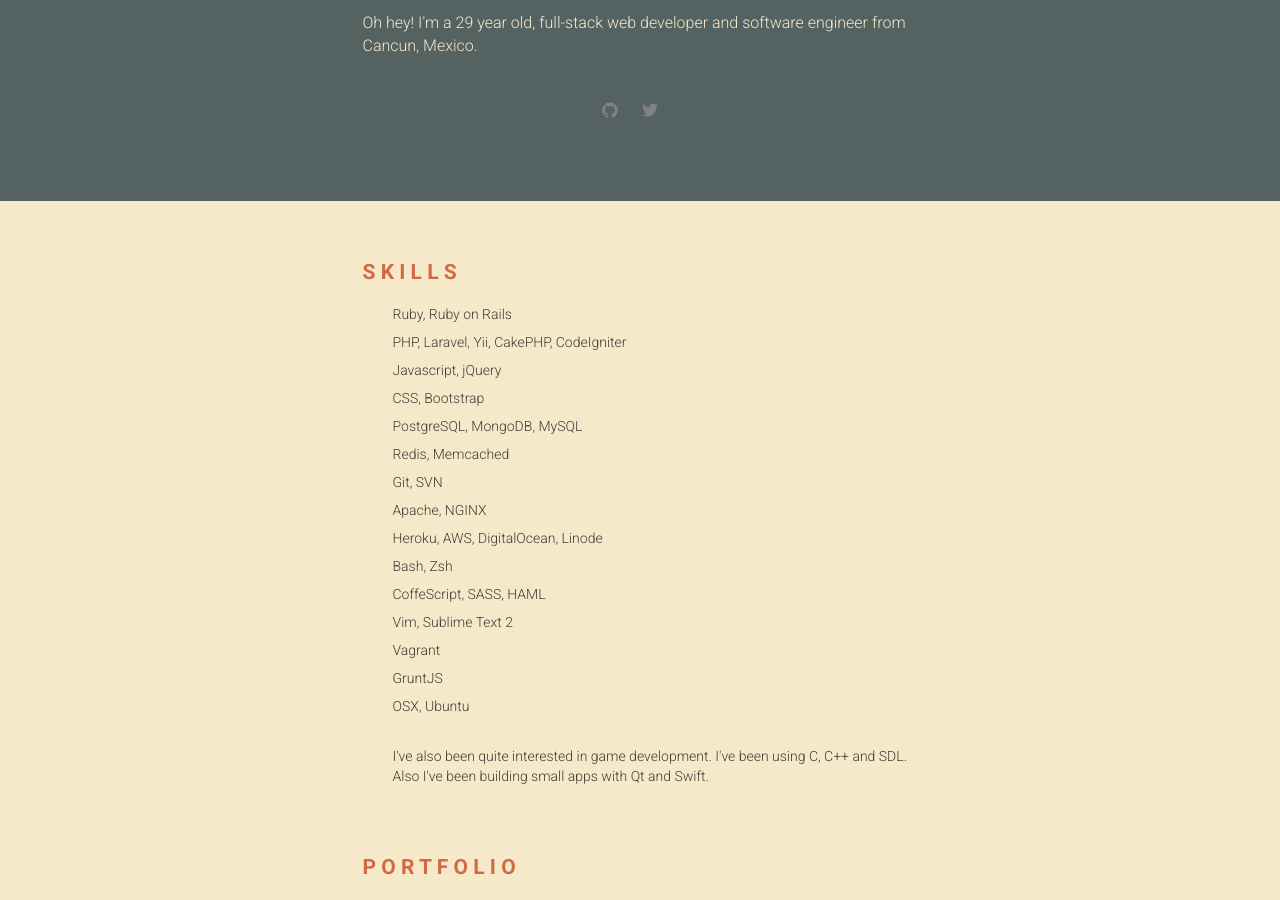
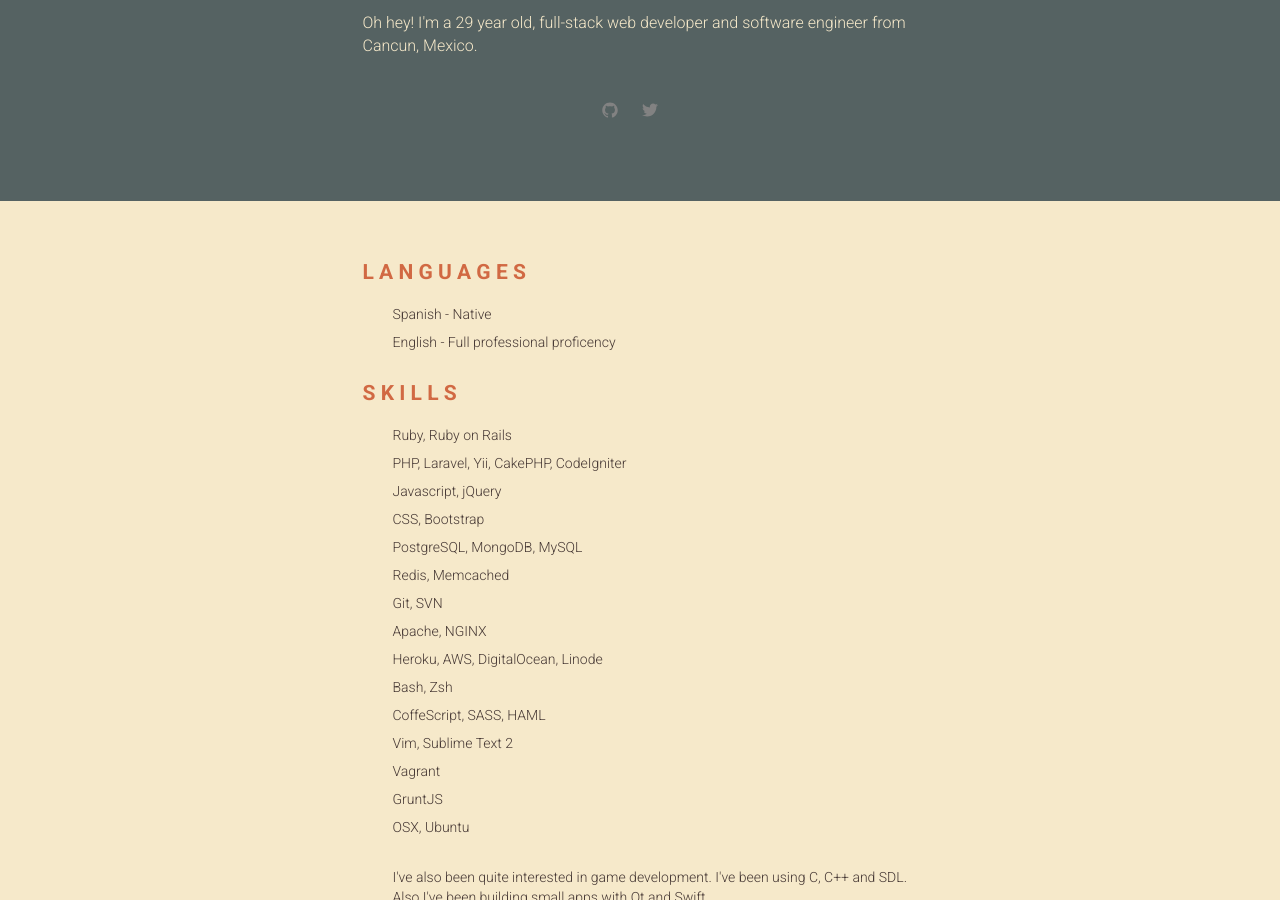
Before and after one commit to aldoutrera/aldoutrera.github.io, a Jekyll site: the page built from index.html, in a window 1280 px wide and 900 px high, scrolled down 313 px. Built offline with Jekyll 4.4.1, drawn with Linux system fonts in a browser that asks for light colours.

Commit message:
Agregando seccion de lenguajes

```diff
--- a/index.html
+++ b/index.html
@@ -3,6 +3,17 @@
 ---
 
 <div class = "resume">
+  <div class = "row">
+    <div class = "col-md-6 col-md-offset-3">
+
+      <h2 class="content-heading first">L A N G U A G E S</h2>
+      <ul>
+        <li>Spanish - Native</li>
+        <li>English - Full professional proficency</li>
+      </ul>
+
+    </div>
+  </div>
   <div class = "row">
     <div class = "col-md-6 col-md-offset-3">
 
@@ -98,7 +109,6 @@
         <li>Sexy Web Design - <small>Site Point</small></li>
         <li>Principles of Beautiful Web Design - <small>Site Point</small></li>
       </ul>
-
     </div>
   </div>
 </div>
```
